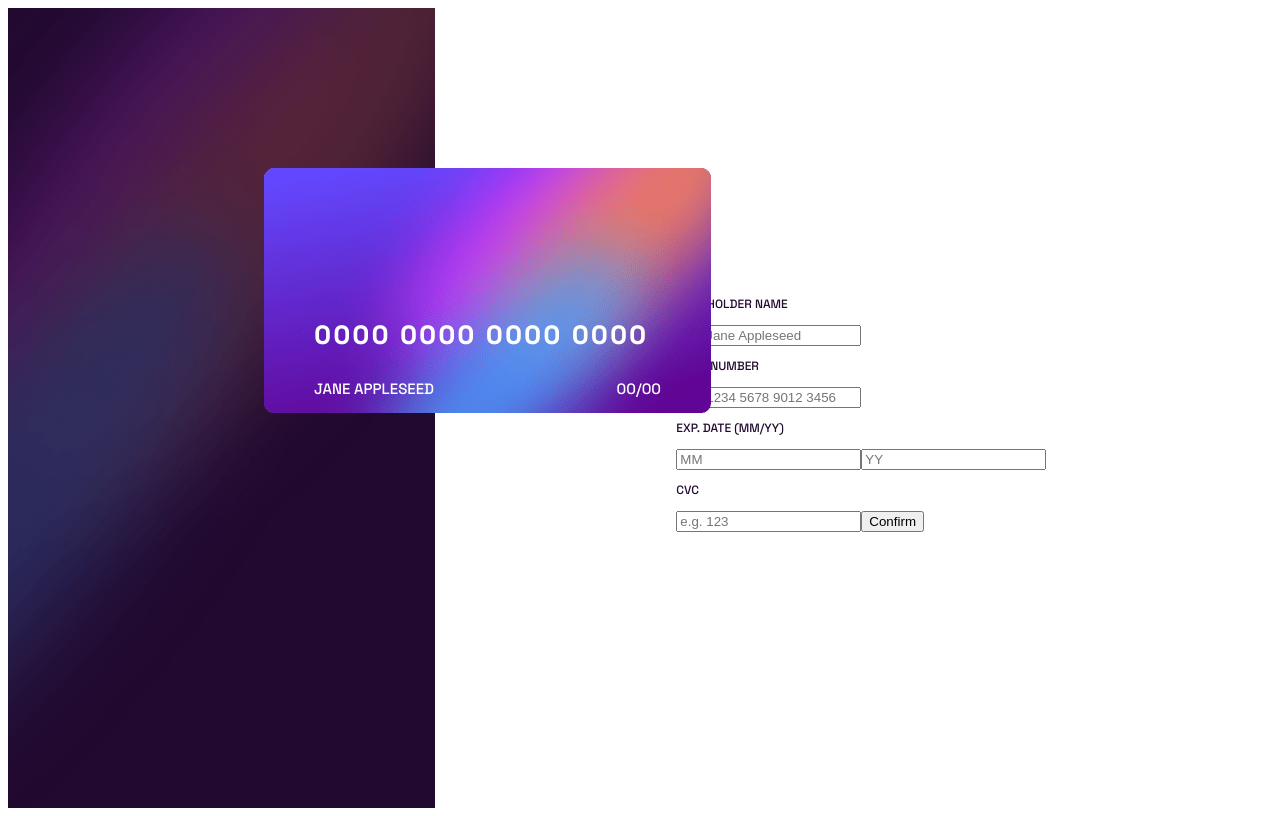
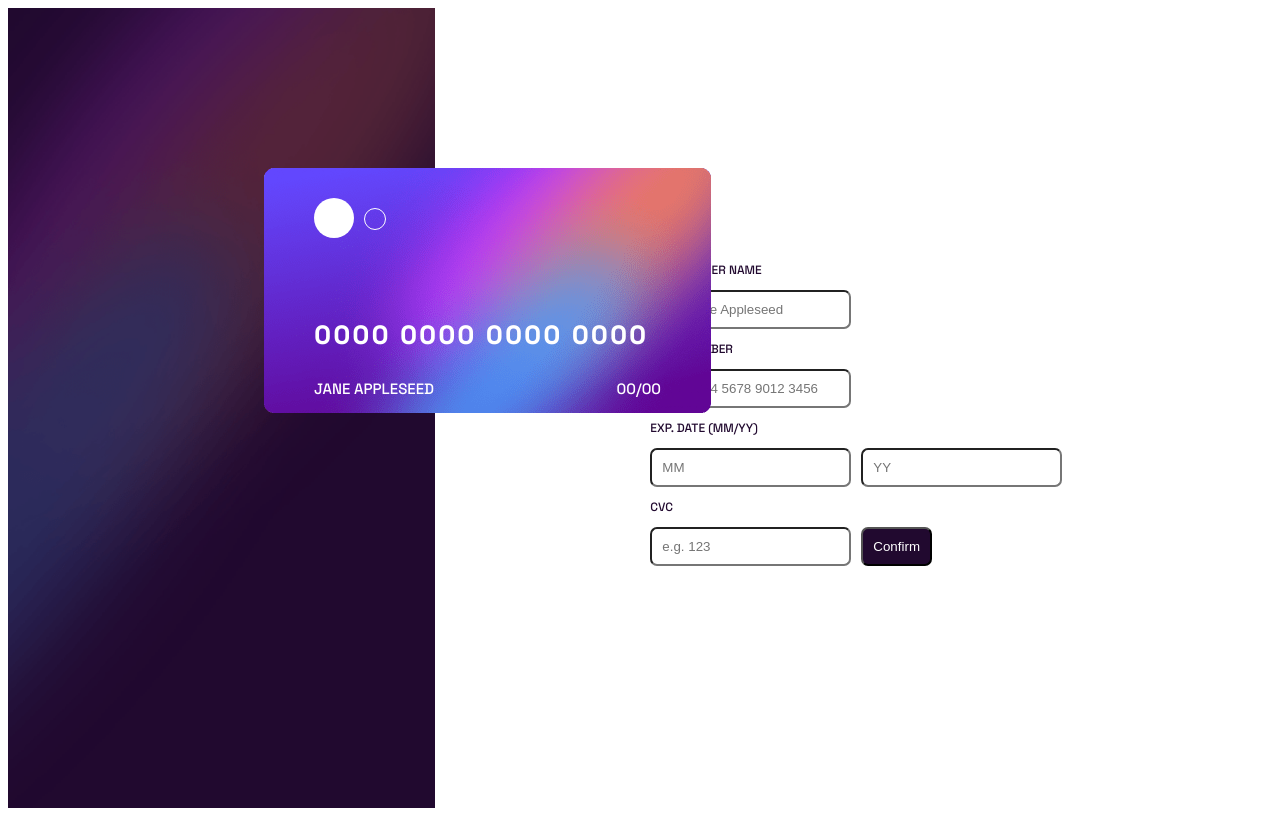
Before and after one commit to ariannalillie/FEM-interactive-card-details-form, a React (Create React App) app: page / in a window 1280 px wide. Built offline with nearby package versions, Linux system fonts and the light colour scheme.

Commit message:
onChange events for name and card number

```diff
--- a/src/App.css
+++ b/src/App.css
@@ -33,3 +33,16 @@
   top: 20%;
   left: 20%;
 }
+
+.input-box {
+  padding: 10px;
+  border-radius: 7px;
+  margin-right: 10px;
+}
+
+.confirm-button {
+  padding: 10px;
+  background-color: hsl(278, 68%, 11%);
+  color: white;
+  border-radius: 7px;
+}
--- a/src/App.tsx
+++ b/src/App.tsx
@@ -1,26 +1,59 @@
 import React from "react";
 import "./App.css";
 import { CardFront } from "./components/CardFront";
+import { useState } from "react";
 
 function App() {
+  const [cardNumber, setCardNumber] = useState("0000 0000 0000 0000");
+  const [cardHolder, setCardHolder] = useState("Jane Appleseed");
+  const [cardExpDate, setCardExpDate] = useState("00/00");
+
+  const handleCardNumberChange = (
+    event: React.ChangeEvent<HTMLInputElement>
+  ) => {
+    setCardNumber(event.target.value);
+  };
+
+  const handleCardHolderChange = (
+    event: React.ChangeEvent<HTMLInputElement>
+  ) => {
+    setCardHolder(event.target.value);
+  };
+
   return (
     <div className="App">
-        <div className="card-front-container">
-          <CardFront />
-        </div>
+      <div className="card-front-container">
+        <CardFront
+          cardNumber={cardNumber}
+          cardHolder={cardHolder}
+          cardExpDate={cardExpDate}
+        />
+      </div>
       <div className="container-left"></div>
       <div className="container-right">
         <form>
           <p className="input-title">Cardholder Name</p>
-          <input type="text" placeholder="e.g. Jane Appleseed" />
+          <input
+            className="input-box"
+            type="text"
+            placeholder="e.g. Jane Appleseed"
+            onChange={(e) => handleCardHolderChange(e)}
+          />
           <p className="input-title">Card Number</p>
-          <input type="number" placeholder="e.g. 1234 5678 9012 3456" />
+          <input
+            className="input-box"
+            type="text"
+            placeholder="e.g. 1234 5678 9012 3456"
+            onChange={(e) => handleCardNumberChange(e)}
+          />
           <p className="input-title">Exp. Date (MM/YY)</p>
-          <input type="text" placeholder="MM" />
-          <input type="text" placeholder="YY" />
+          <input className="input-box" type="text" placeholder="MM" />
+          <input className="input-box" type="text" placeholder="YY" />
           <p className="input-title">CVC</p>
-          <input type="number" placeholder="e.g. 123" />
-          <button type="submit">Confirm</button>
+          <input className="input-box" type="number" placeholder="e.g. 123" />
+          <button className="confirm-button" type="submit">
+            Confirm
+          </button>
         </form>
       </div>
     </div>
--- a/src/components/CardFront/CardFront.css
+++ b/src/components/CardFront/CardFront.css
@@ -30,3 +30,26 @@
   font-size: 15px;
   z-index: 2;
 }
+
+.circle {
+    position: absolute;
+    top: 30px;
+    left: 50px;
+    width: 40px;
+    height: 40px;
+    border-radius: 50%;
+    background-color: white;
+    z-index: 1;
+}
+
+.open-circle {
+    position: absolute;
+    top: 40px;
+    left: 100px;
+    width: 20px;
+    height: 20px;
+    border-radius: 50%;
+    background-color: transparent;
+    border: 1px solid white;
+    z-index: 1;
+}
--- a/src/components/CardFront/index.tsx
+++ b/src/components/CardFront/index.tsx
@@ -1,18 +1,26 @@
-import './CardFront.css';
-import cardFrontImage from "../../images/bg-card-front.png"
-import { useState } from 'react';
+import "./CardFront.css";
+import cardFrontImage from "../../images/bg-card-front.png";
+import { FC } from "react";
 
-export const CardFront = () => {
-  const [cardNumber, setCardNumber] = useState("0000 0000 0000 0000");
-  const [cardHolder, setCardHolder] = useState("Jane Appleseed");
-  const [cardExpDate, setCardExpDate] = useState("00/00");
+export interface CardFrontProps {
+  cardNumber: string;
+  cardHolder: string;
+  cardExpDate: string;
+}
 
+export const CardFront: FC<CardFrontProps> = ({
+  cardNumber,
+  cardHolder,
+  cardExpDate,
+}: CardFrontProps): JSX.Element => {
   return (
-    <div className='card-front'>
-      <img src={cardFrontImage} alt="card-front"/>
-      <h1 className='card-front-number'>{cardNumber}</h1>
+    <div className="card-front">
+      <img src={cardFrontImage} alt="card-front" />
+      <div className="circle"></div>
+      <div className="open-circle"></div>
+      <h1 className="card-front-number">{cardNumber}</h1>
       <p className="card-front-name">{cardHolder}</p>
       <p className="card-front-date">{cardExpDate}</p>
     </div>
   );
-}
+};
```
